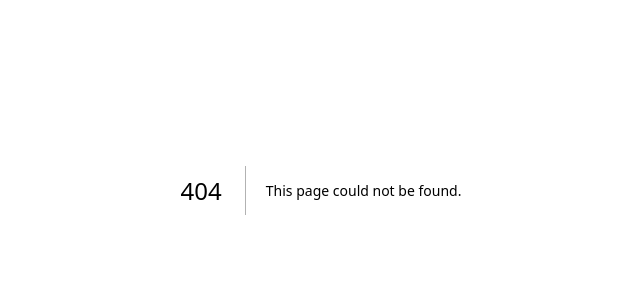
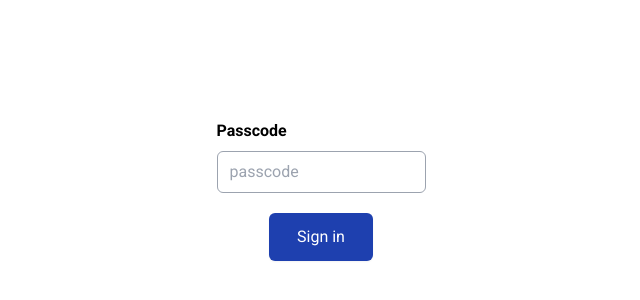
Before and after one commit to mmesomasaint/sheerpoll, a Next.js app: page /admin/auth in a window 1280 px wide. Before the commit this address had no page. Shown: the part 210-510 px from the top of the page, without its empty margins (319-959 px from the left). Built offline with nearby package versions, Linux system fonts and the light colour scheme.

Commit message:
Feat: Create the admin auth page and logic

```diff
--- /dev/null
+++ b/app/admin/auth/auth.tsx
@@ -0,0 +1,39 @@
+'use client'
+
+import { createContext, useContext, useState, useEffect, useMemo } from 'react'
+import { useRouter } from 'next/navigation'
+import getVoter from '@/lib/auth/getVoter'
+
+type AuthContextType = {
+  admin: string | null
+  setAdmin?: (admin: string) => void
+}
+
+export const Auth = createContext<AuthContextType>({ admin: null })
+
+export const useAuth = () => useContext(Auth)
+
+export const AuthProvider = ({ children }: { children: React.ReactNode }) => {
+  const [admin, setAdmin] = useState<string | null>(null)
+  const [loading, setLoading] = useState(true)
+  const router = useRouter()
+
+  useEffect(() => {
+    if (!admin) {
+      router.replace('/admin/auth/')
+    }
+    setLoading(false)
+  }, [admin])
+
+  return (
+    <Auth.Provider value={{ admin, setAdmin }}>
+      {loading ? (
+        <div className='flex justify-center items-center min-h-screen bg-black/30'>
+          Loading...
+        </div>
+      ) : (
+        children
+      )}
+    </Auth.Provider>
+  )
+}
--- /dev/null
+++ b/app/admin/auth/page.tsx
@@ -0,0 +1,47 @@
+'use client'
+
+import {useState, FormEvent} from 'react'
+
+export default function Auth() {
+  const [form ,setForm] = useState({
+    rank: '',
+    passcode: '',
+  })
+
+  const setRank = (rank: string) => setForm((prev) => ({ ...prev, rank }))
+  const setPasscode = (passcode: string) => setForm((prev) => ({ ...prev, passcode }))
+
+  const submit = (e: FormEvent<HTMLFormElement>) => {
+    e.preventDefault()
+
+    // Submit the form
+  }
+
+  return (
+    <form onSubmit={submit}>
+      <div className='flex flex-col justify-center items-center gap-5 min-h-screen'>
+        <div className='flex flex-col justify-start items-start gap-2'>
+          <label htmlFor='passcode' className='text-base font-semibold'>
+            Passcode
+          </label>
+          <input
+            type='passcode'
+            id='passcode'
+            name='passcode'
+            placeholder='passcode'
+            className='border border-gray-400 rounded-md px-3 py-2'
+            onChange={(e) => setPasscode(e.target.value)}
+          />
+        </div>
+        <div className='flex flex-col justify-start items-center gap-5'>
+          <button
+            type='submit'
+            className='px-7 py-3 text-white bg-primary rounded-md shadow-sm'
+          >
+            Sign in
+          </button>
+        </div>
+      </div>
+    </form>
+  )
+}
--- a/package.json
+++ b/package.json
@@ -9,6 +9,7 @@
     "lint": "next lint"
   },
   "dependencies": {
+    "encoding": "^0.1.13",
     "firebase": "^10.5.0",
     "next": "13.5.5",
     "react": "^18",
```
Also changed, not shown: 1 other file (tests, documents, lock files or other folders).
